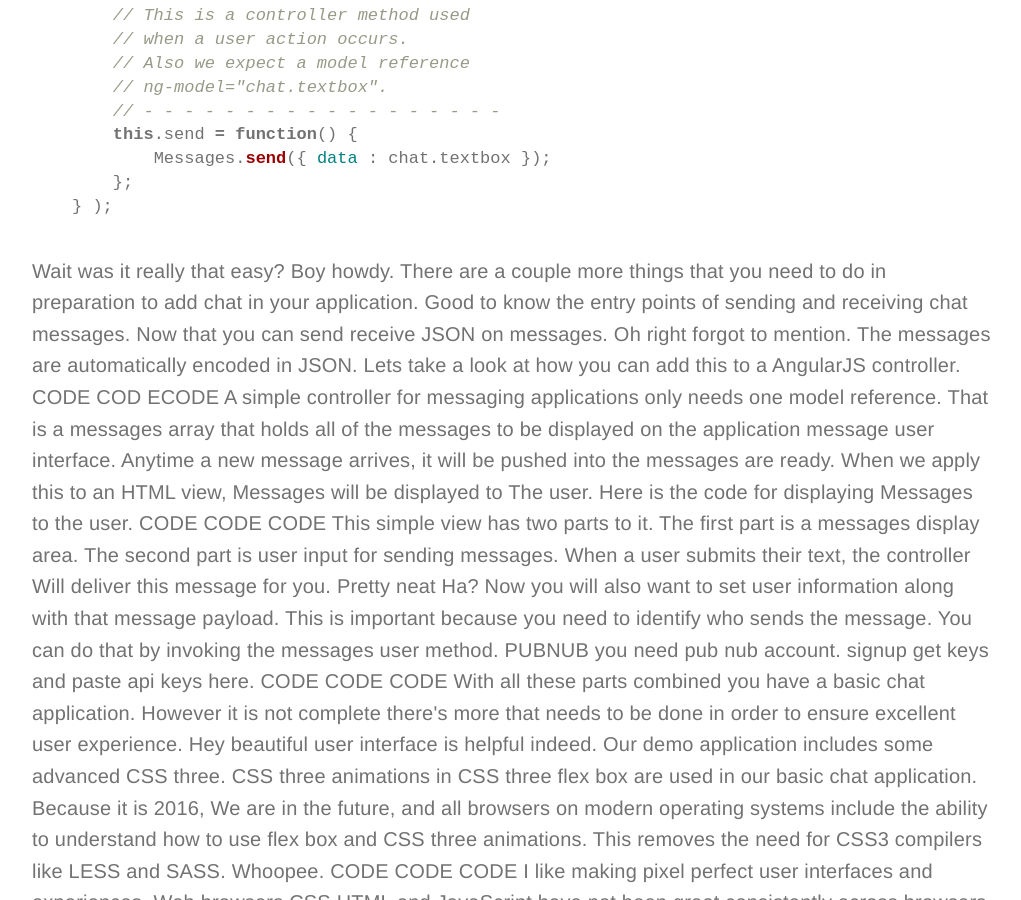
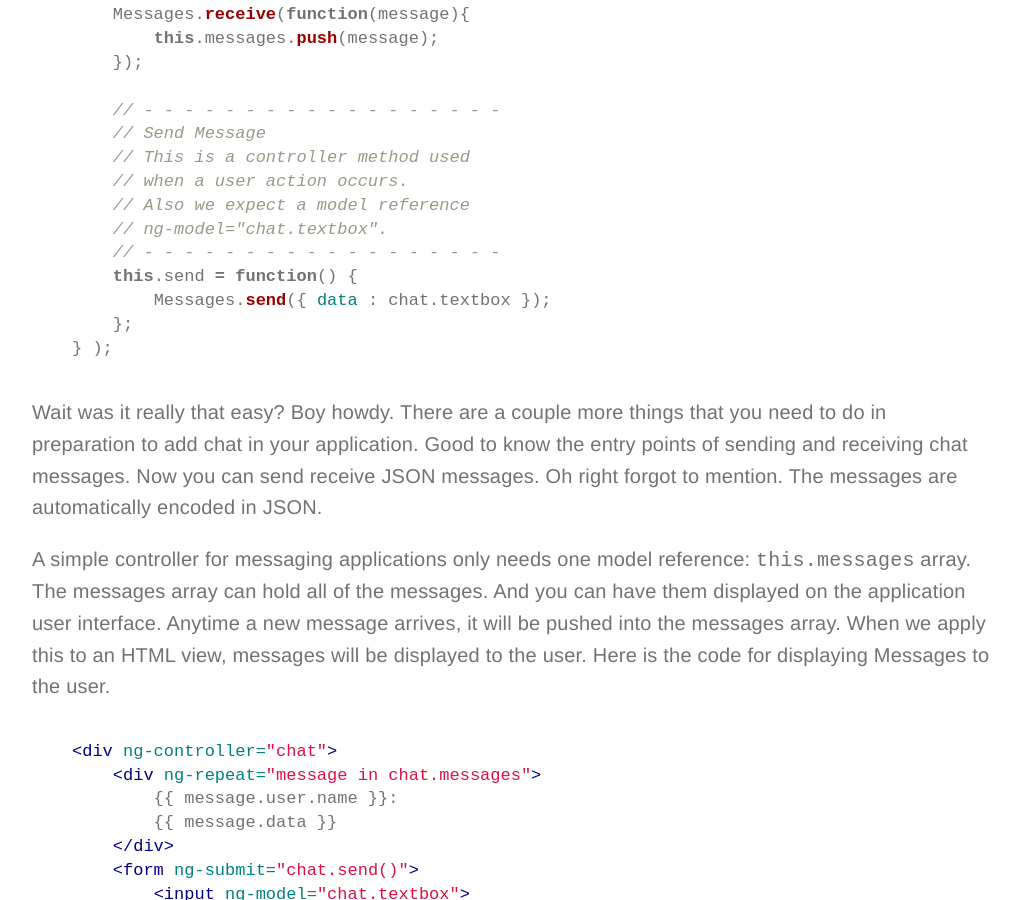
Before and after one commit to stephenlb/angularjs-chat, a Jekyll site: the page built from tutorials/angularjs-basic-chat-module/index.html, in a window 1280 px wide and 900 px high, scrolled down 4703 px. Shown: the whole window, without its empty margins (128-1149 px from the left). Built offline with Jekyll 4.4.1, drawn with Linux system fonts in a browser that asks for light colours; comment, search, counter and statistics services are not loaded; some of the changed text lies outside the part shown.

Commit message:
more progress on angularjs chat tutorial.

```diff
--- a/tutorials/angularjs-basic-chat-module/index.html
+++ b/tutorials/angularjs-basic-chat-module/index.html
@@ -149,6 +149,7 @@ chat.controller( 'chat', [ 'Messages', function( Messages ) {
 
 <!-- START: MAIN TUTORIAL CONTENT -->
 <div class="container tutorial-content">
+    <h2>AngularJS Chat Tutorial</h2>
     <p>
         This tutorial is for you
         if you are a <strong>software developer</strong>.
@@ -285,26 +286,52 @@ chat.controller( 'chat', [ 'Messages', function( Messages ) {
         to do in preparation to add chat in your application.
         Good to know the entry points of sending and receiving
         chat messages.
-        Now that you can send receive JSON on messages.
+
+        Now you can send receive JSON messages.
         Oh right forgot to mention.
         The messages are automatically encoded in JSON.
-        Lets take a look at how you can add this to a AngularJS controller.
+    </p><p>
+        A simple controller for messaging applications only needs one
+        model reference: <code>this.messages</code> array.
+        The messages array can hold all of the messages.
+        And you can have them displayed on the application user interface.
+        Anytime a new message arrives,
+        it will be pushed into the messages array.
+        When we apply this to an HTML view,
+        messages will be displayed to the user.
+        Here is the code for displaying Messages to the user.
+    </p><p>
 
-    CODE COD ECODE
+{% highlight html %}
+<div ng-controller="chat">
+    <div ng-repeat="message in chat.messages">
+        {% raw %}{{ message.user.name }}:{% endraw %}
+        {% raw %}{{ message.data }}{% endraw %}
+    </div>
+    <form ng-submit="chat.send()">
+        <input ng-model="chat.textbox">
+    </form>
+</div>
+{% endhighlight %}
 
-    A simple controller for messaging applications only needs one model reference. That is a messages array that holds all of the messages to be displayed on the application message user interface. Anytime a new message arrives, it will be pushed into the messages are ready. When we apply this to an HTML view, Messages will be displayed to The user. Here is the code for displaying Messages to the user.
+    </p><p>
+        This simple AngularJS view has two parts.
+        The first part is a messages display area.
+        The second part is user input for sending messages.
+        When a user submits their text,
+        the controller will deliver this message for you using the
+        <code>Messages.send()</code> method.
+        Pretty neat, yah?
+        You will also want to set user information along
+        with that message payload.
+        This is important because you need to identify who sends the message.
+        You can do that by invoking the Message user method.
+    </p><p>
 
     CODE CODE CODE
 
-    This simple view has two parts to it. The first part is a messages display area. The second part is user input for sending messages. When a user submits their text, the controller Will deliver this message for you. Pretty neat Ha? Now you will also want to set user information along with that message payload. This is important because you need to identify who sends the message. You can do that by invoking the messages user method.
-
-    PUBNUB
-
-    you need pub nub account.  signup get keys and paste api keys here.
-
-    CODE CODE CODE
-
-    With all these parts combined you have a basic chat application. However it is not complete there's more that needs to be done in order to ensure excellent user experience. Hey beautiful user interface is helpful indeed. Our demo application includes some advanced CSS three. CSS three animations in CSS three flex box are used in our basic chat application. Because it is 2016, We are in the future, and all browsers on modern operating systems include the ability to understand how to use flex box and CSS three animations. This removes the need for CSS3 compilers like LESS and SASS.  Whoopee.
+    </p><p>
+        With all these parts combined you have a basic chat application. However it is not complete there's more that needs to be done in order to ensure excellent user experience. Hey beautiful user interface is helpful indeed. Our demo application includes some advanced CSS three. CSS three animations in CSS three flex box are used in our basic chat application. Because it is 2016, We are in the future, and all browsers on modern operating systems include the ability to understand how to use flex box and CSS three animations. This removes the need for CSS3 compilers like LESS and SASS.  Whoopee.
 
     CODE CODE CODE
 
@@ -315,6 +342,14 @@ chat.controller( 'chat', [ 'Messages', function( Messages ) {
 
 
     I really thought flex box would end up being more complicated than this. But it really is simple and works phenomenal for multiple screen sizes and media queries. Flex box fulfills my desire to developer to maintain proper abstraction between the view layer the styling layer the controller and the model. Flax box for the win.
+
+    PUBNUB
+    PUBNUB
+    PUBNUB
+
+    you need pub nub account.  signup get keys and paste api keys here.
+
+    CODE CODE CODE
 
     So I only showed you a few snippets of important aspects of building a basic chat application. You'll wants amora bust basic chat experience for users. So I built a full application that's ready for you to copy. Here is the link to the get hub repository that has all the JavaScript CSS. Don't worry we will start here. There's a lot more to come. This is the first in 2016. Angie needed to get started with a basic chat application written in an get a chance. Also and get into module Will become available. But first let's start with the production grade and get a JS 1.5.
 
--- a/tutorials/angularjs-basic-chat-module/styles.css
+++ b/tutorials/angularjs-basic-chat-module/styles.css
@@ -9,6 +9,11 @@
     font-size: 20px;
     letter-spacing: 0.01em;
     line-height: 1.58;
+}
+.tutorial-content h2 {
+    text-align: center;
+    margin: 80px 0;
+    font-size: 2.6em;
 }
 .tutorial-content a {
     color: #61AD15;
```
Also changed, not shown: other parts of tutorials/angularjs-basic-chat-module/index.html (+1 -1 lines).
